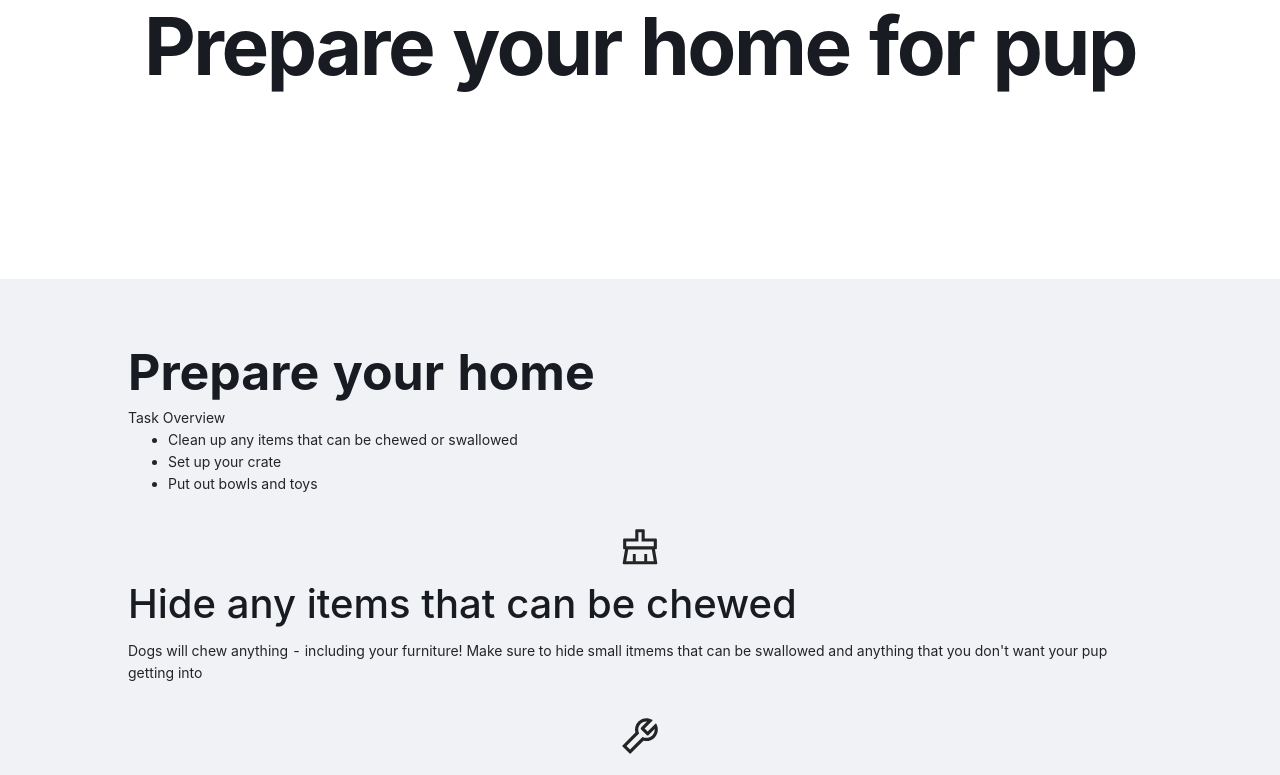
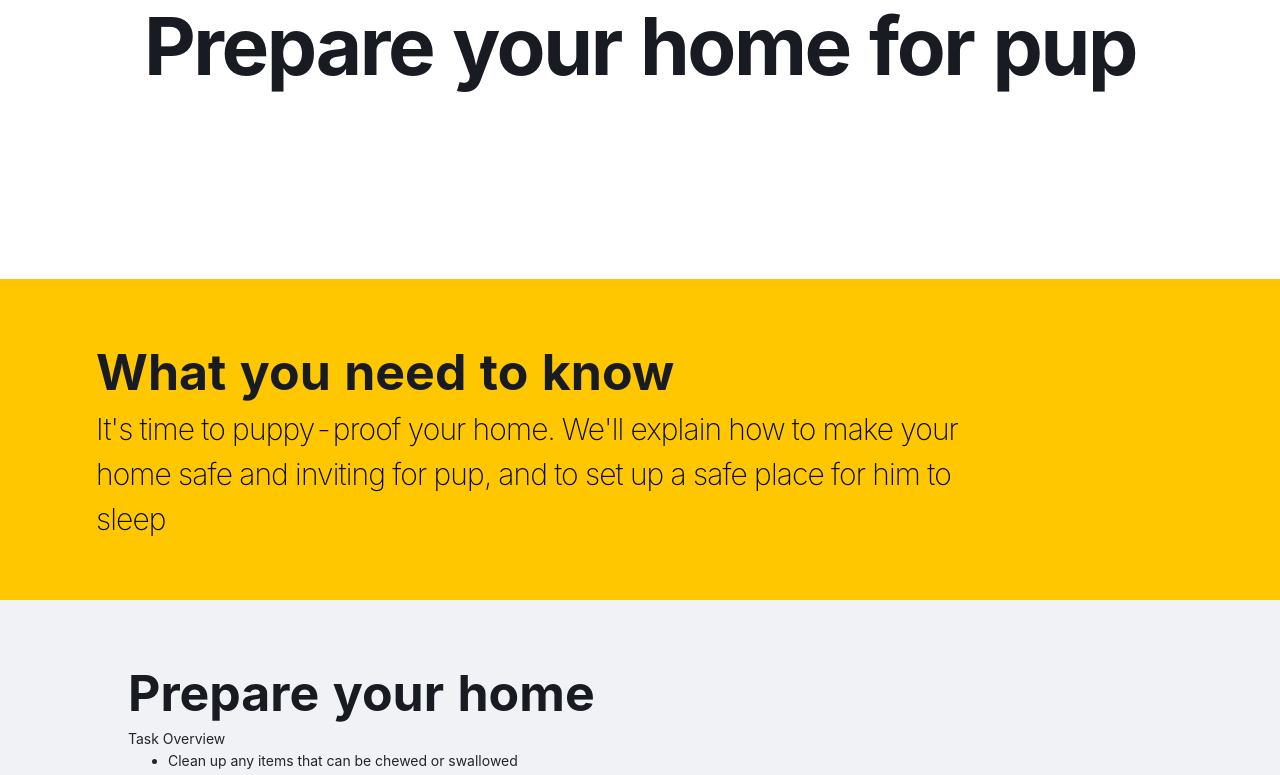
Before and after one commit to benharris28/new-pup-2, a React (Create React App) app: page /guide/prepare-home in a window 1280 px wide. Shown: the part 385-1160 px from the top of the page. Built offline with nearby package versions, Linux system fonts and the light colour scheme; no server answers.

Commit message:
updating prephome page

```diff
--- a/src/Routes/GuidePages/PrepareHome.js
+++ b/src/Routes/GuidePages/PrepareHome.js
@@ -46,6 +46,17 @@ class PrepareHome extends React.Component {
                     </div>
 
                 </div>
+
+                <div className="content-section dark-yellow">
+                        <div className="checklist-page content">
+                            <div className="checklist-page-alert font-black">
+
+                                <h3>What you need to know</h3>
+                                <h5>It's time to puppy-proof your home. We'll explain how to make your home safe and inviting for pup, and to set up a safe place for him to sleep</h5>
+                            </div>
+
+                        </div>
+                    </div>
 
 
                 <Content
```
